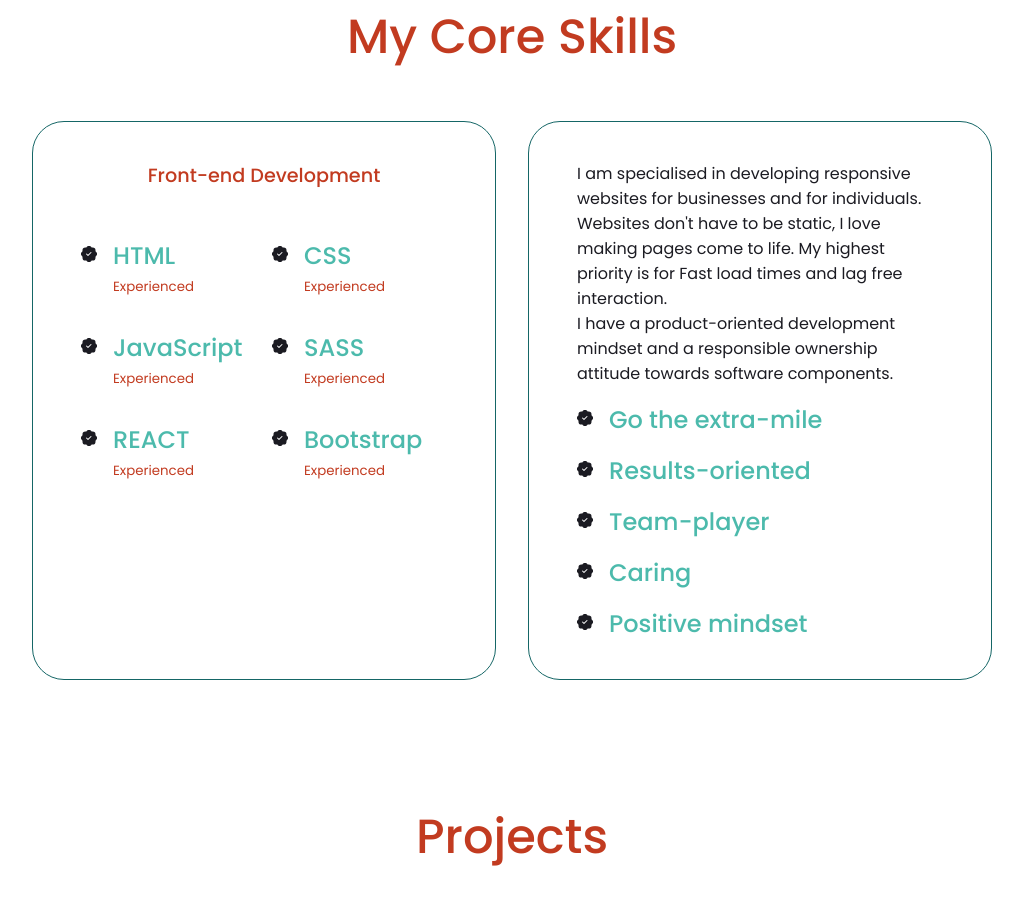
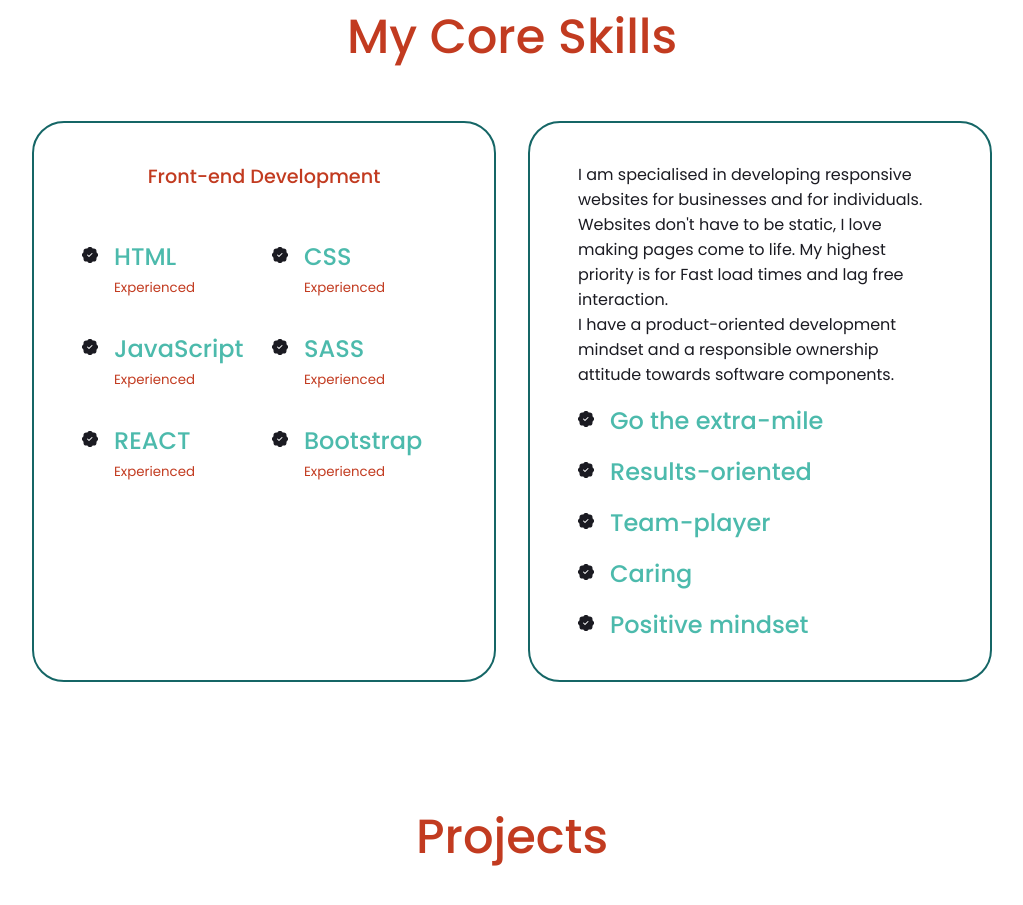
Before and after one commit to nilahomar/react-portfolio, a React (Create React App) app: page / in a window 1280 px wide. Shown: the part 1920-2825 px from the top of the page, without its empty margins (128-1151 px from the left). Built offline with nearby package versions, Linux system fonts and the light colour scheme; no server answers.

Commit message:
border color

```diff
--- a/src/components/skills/skills.css
+++ b/src/components/skills/skills.css
@@ -7,7 +7,7 @@
 .skills_container > div {
   padding: 2.4rem 3rem;
   border-radius: 2rem;
-  border: 1px solid var(--color-darkGreen);
+  border: 2px solid var(--color-darkGreen);
   transition: var(--transition);
 }
 
```
